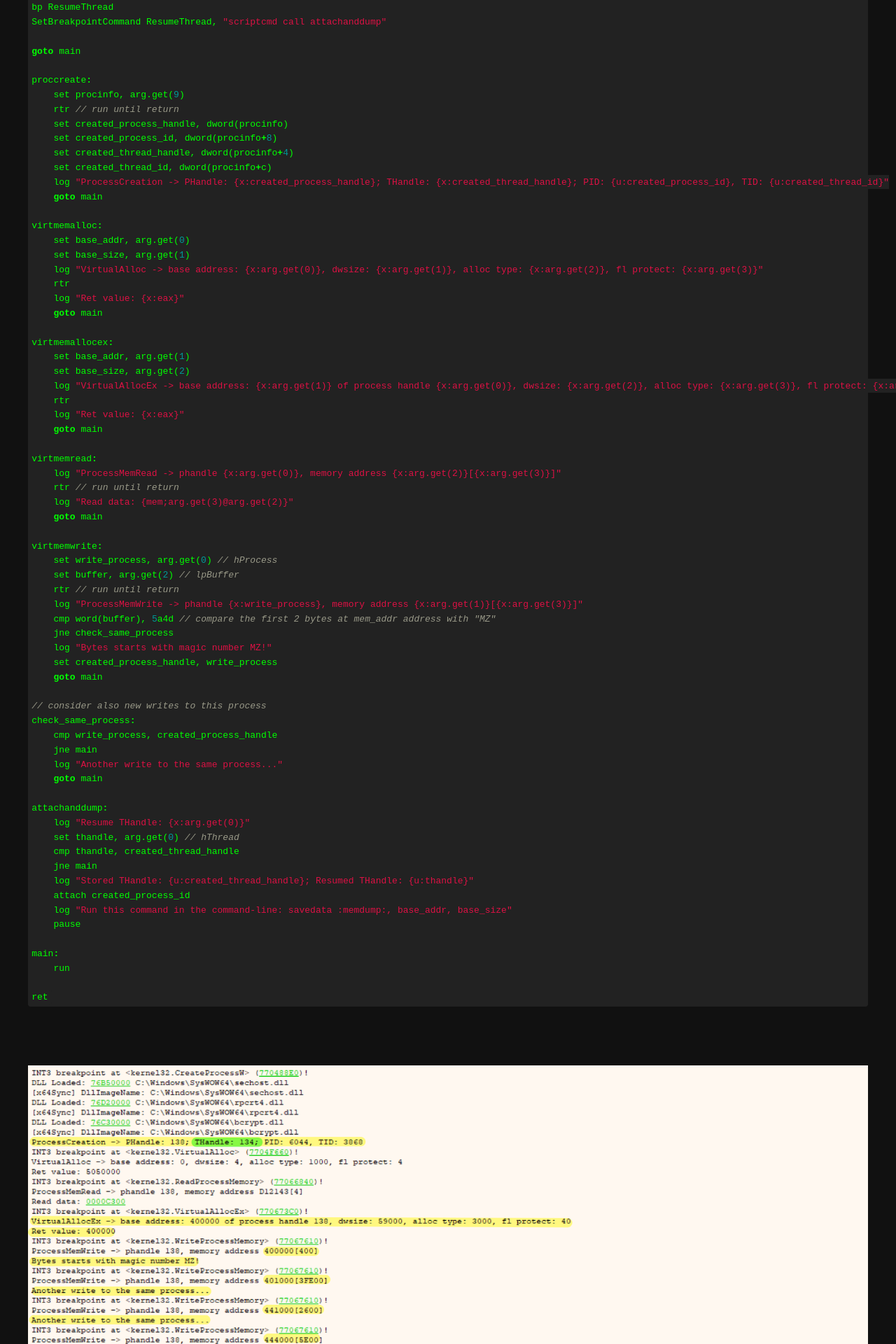
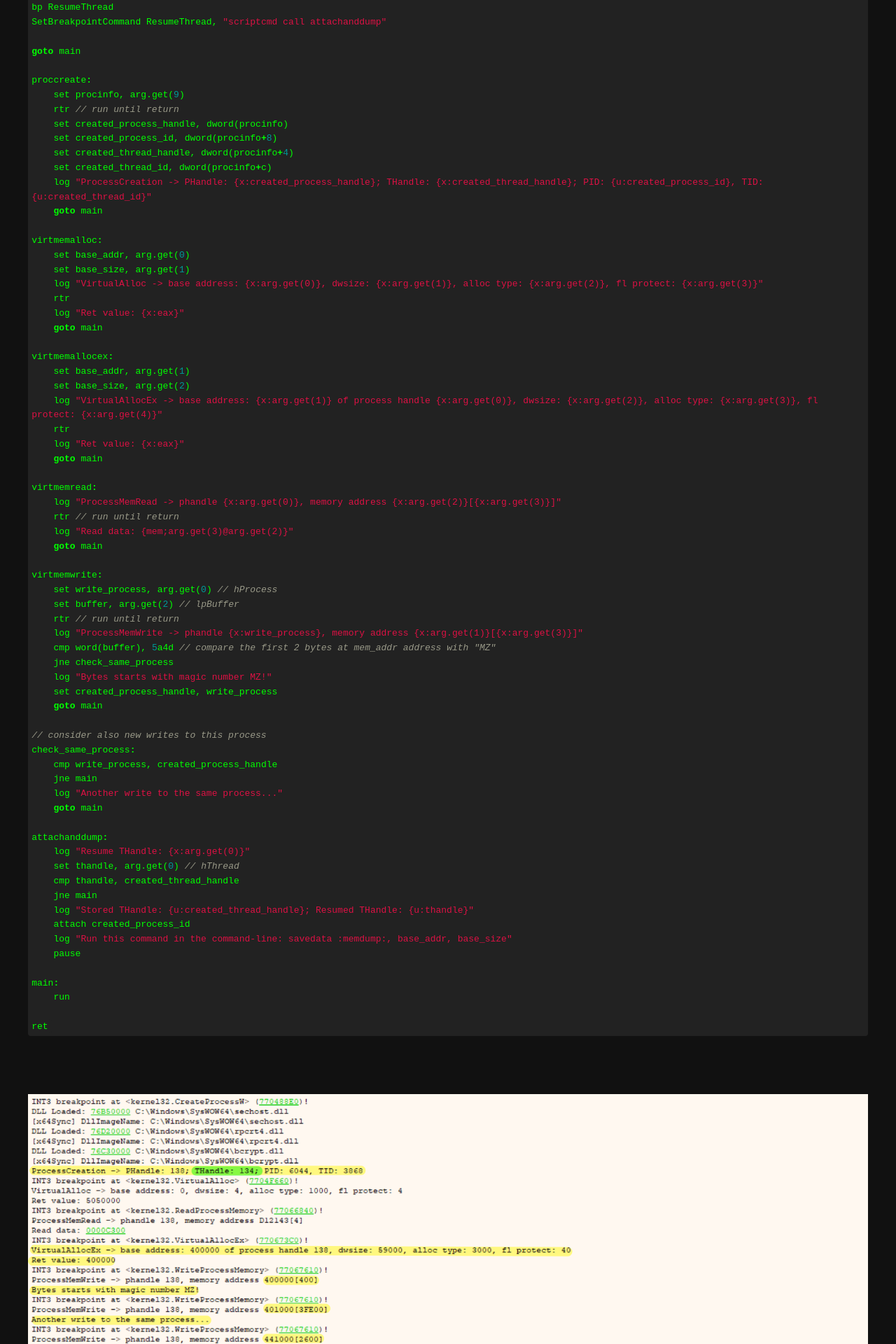
Before and after one commit to federicofantini/TheTrackerShow, a Jekyll site: the page built from scripts/x64dbg/01-lummastealer_process_unhollowing.md, in a window 1280 px wide. Shown: the part 731-2651 px from the top of the page at 70% size. Built offline with Jekyll 4.4.1, drawn with Linux system fonts in a browser that asks for light colours; our own code applies the rules of GitHub Pages for plain Markdown files.

Commit message:
Update style.css

```diff
--- a/assets/css/style.css
+++ b/assets/css/style.css
@@ -13,5 +13,9 @@ pre, code {
   color: #0f0;
   padding: 0.2em 0.4em;
   border-radius: 4px;
-  overflow-wrap: break-word;
+  white-space: pre-wrap;       /* Since CSS 2.1 */
+  white-space: -moz-pre-wrap;  /* Mozilla, since 1999 */
+  white-space: -pre-wrap;      /* Opera 4-6 */
+  white-space: -o-pre-wrap;    /* Opera 7 */
+  word-wrap: break-word;       /* Internet Explorer 5.5+ */
 }
```
